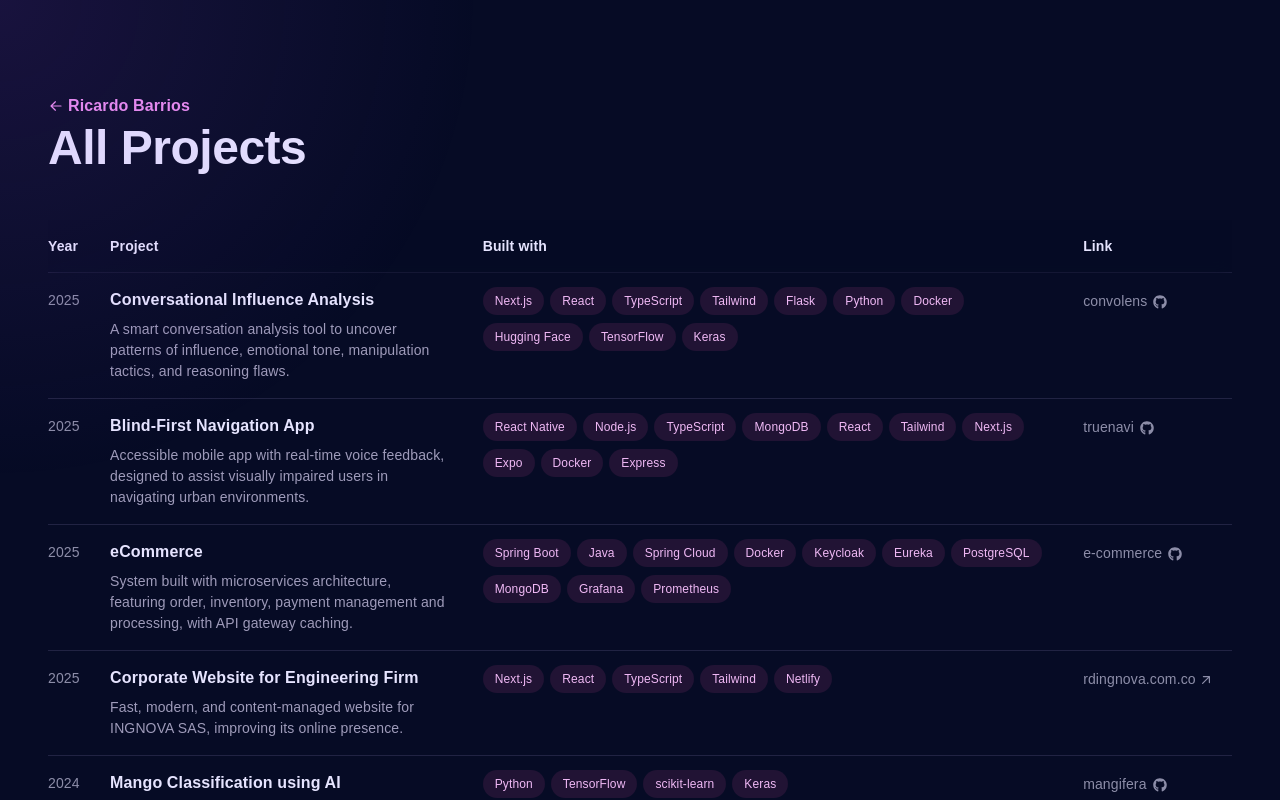
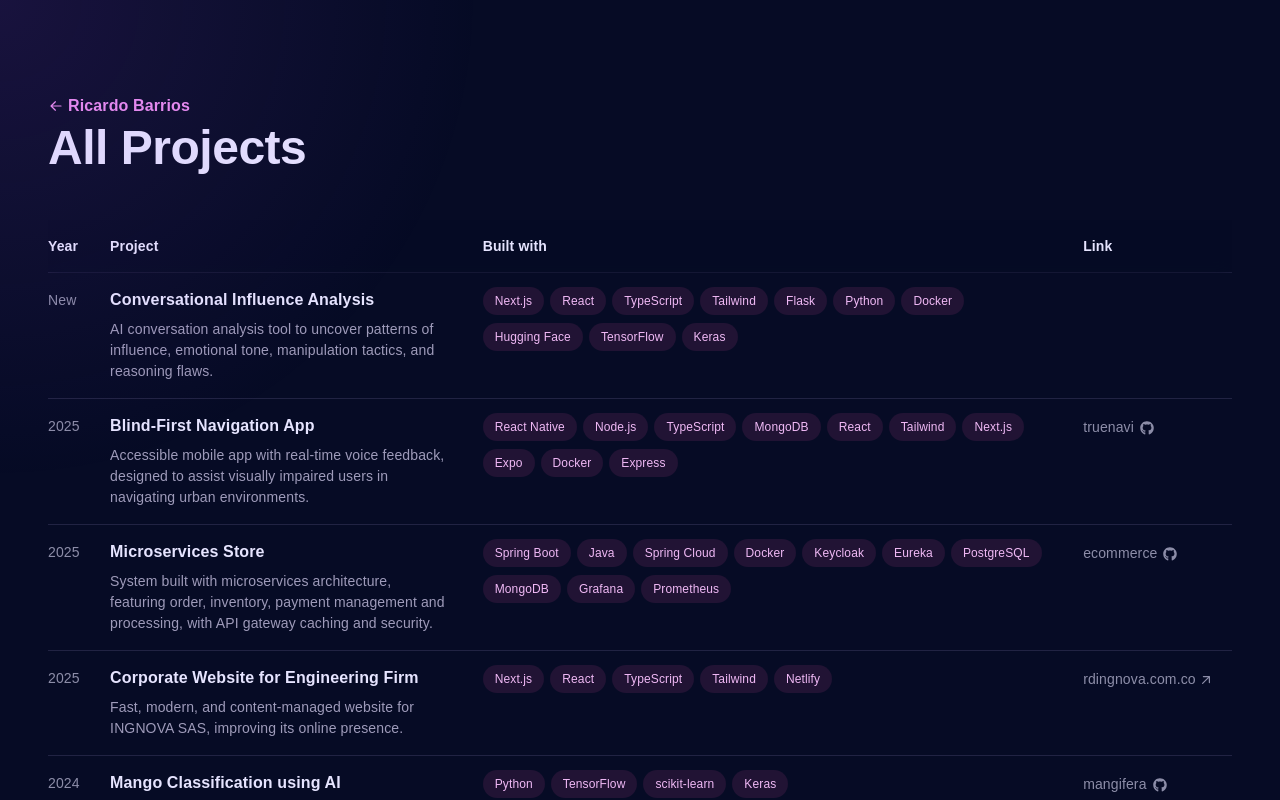
Before and after one commit to dejesusbg/resume, a Next.js app: page /archive in a window 1280 px wide. Shown: the top 800 px of the page. Built offline with nearby package versions, Linux system fonts and the light colour scheme; a web font is replaced by a local one.

Commit message:
feat: add ongoing indicator & update details

```diff
--- a/src/components/ui/ProjectsRow.tsx
+++ b/src/components/ui/ProjectsRow.tsx
@@ -2,7 +2,14 @@
 import { FaGithub } from 'react-icons/fa';
 import { ProjectsTableTag } from './ProjectsTag';
 
-const ProjectsTableRow = ({ title, description, link, tags, date }: ProjectProps) => {
+const ProjectsTableRow = ({
+	title,
+	description,
+	link,
+	tags,
+	date,
+	ongoing = false,
+}: ProjectProps) => {
 	const isLink = link !== '#';
 
 	const isGithub = isLink && link.includes('github.com');
@@ -23,7 +30,7 @@
 	return (
 		<tr className="border-b border-cloud/20 last:border-none">
 			<td className="py-4 pr-4 text-sm align-top">
-				<div className="translate-y-px text-frost/60">{yearDisplay}</div>
+				<div className="translate-y-px text-frost/60">{ongoing ? 'New' : yearDisplay}</div>
 			</td>
 			<td className="py-4 pr-8 font-semibold leading-snug align-top">
 				<div>
--- a/src/data/Projects.tsx
+++ b/src/data/Projects.tsx
@@ -15,14 +15,15 @@
 	stats?: StatsProps;
 	date: string;
 	featured?: boolean;
+	ongoing?: boolean;
 }
 
 export const projects = [
 	{
 		title: 'Conversational Influence Analysis',
 		description:
-			'A smart conversation analysis tool to uncover patterns of influence, emotional tone, manipulation tactics, and reasoning flaws.',
-		link: 'https://github.com/dejesusbg/convolens',
+			'AI conversation analysis tool to uncover patterns of influence, emotional tone, manipulation tactics, and reasoning flaws.',
+		link: '#',
 		tags: [
 			'Next.js',
 			'React',
@@ -60,10 +61,10 @@
 		date: '03/25',
 	},
 	{
-		title: 'eCommerce',
+		title: 'Microservices Store',
 		description:
-			'System built with microservices architecture, featuring order, inventory, payment management and processing, with API gateway caching.',
-		link: 'https://github.com/dejesusbg/e-commerce',
+			'System built with microservices architecture, featuring order, inventory, payment management and processing, with API gateway caching and security.',
+		link: 'https://github.com/dejesusbg/ecommerce',
 		tags: [
 			'Spring Boot',
 			'Java',
```
